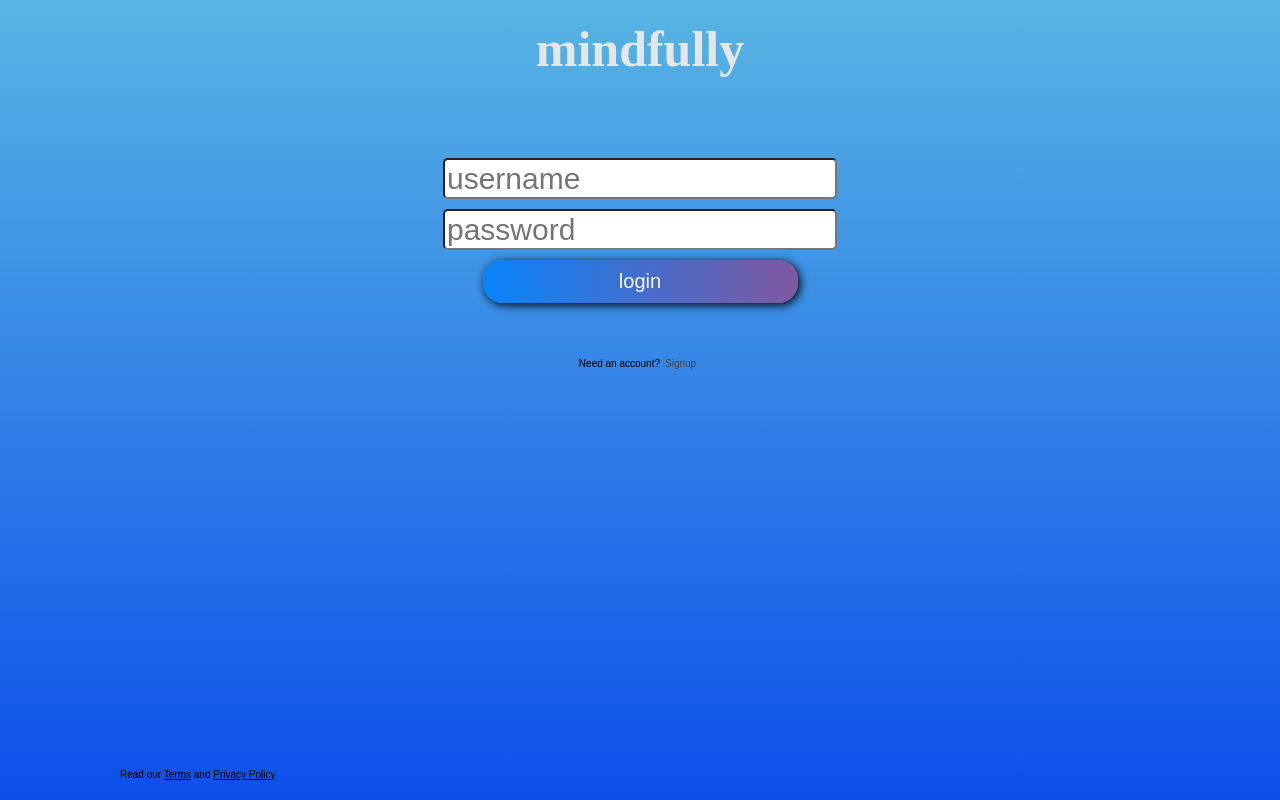
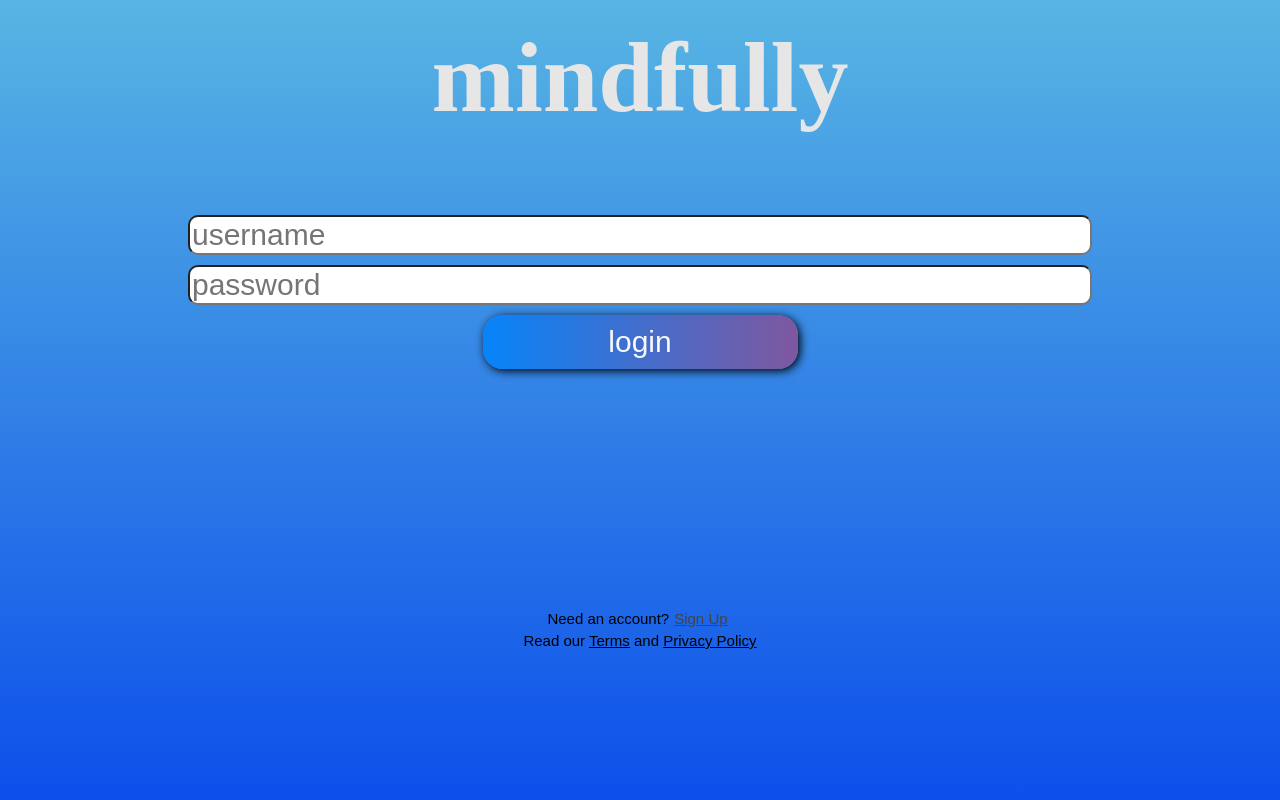
Before and after one commit to hmongdev/solo-project-mindfully, a React (Create React App) app: page /#/user in a window 1280 px wide. Built offline with nearby package versions, Linux system fonts and the light colour scheme; no server answers; a web font is replaced by a local one.

Commit message:
complete styling for login/signup views

```diff
--- a/package.json
+++ b/package.json
@@ -18,6 +18,7 @@
     "prop-types": "^15.7.2",
     "react": "^17.0.2",
     "react-dom": "^17.0.2",
+    "react-fit-to-viewport": "^0.1.1",
     "react-redux": "^7.2.6",
     "react-router-dom": "^5.2.0",
     "react-scripts": "^5.0.1",
--- a/src/components/App/App.css
+++ b/src/components/App/App.css
@@ -10,6 +10,10 @@ body,
     font-size: 62.5%;
 }
 
+h3.alert {
+    font-size: 2rem;
+}
+
 body {
     margin: 0rem;
     background: linear-gradient(#58b5e3, #0c4fea);
@@ -19,7 +23,7 @@ body {
     margin: auto;
     font-family: 'Square Peg', cursive;
     color: #e6e6e6;
-    font-size: 5rem;
+    font-size: 10rem;
     padding: 2rem;
 }
 
@@ -116,28 +120,29 @@ Form Treatment
 
 .formPanel {
     box-sizing: border-box;
-    min-height: 3.5rem;
+    height: 50vh;
     width: 100vw;
     padding: 2.5rem;
     margin: 0 auto 2rem;
     border-radius: 0.3rem;
 }
 
+input,
+button {
+    width: 70vw;
+}
+
+input.btn {
+    font-size: 3rem;
+}
+
 input {
     margin: 0.5rem;
     font-size: 3rem;
-    min-width: 3.24rem;
-    min-height: 3.5rem;
-    border-radius: 0.5rem;
+    min-height: 2vh;
+    border-radius: 1rem;
 }
 
-center,
-Footer {
-    font-size: 1rem;
+center {
+    font-size: 1.5rem;
 }
-
-Footer {
-    position: absolute;
-    bottom: 0;
-    left: 10rem;
-}
--- a/src/components/Footer/Footer.css
+++ /dev/null
@@ -1,5 +0,0 @@
-footer {
-  margin-top: 80px;
-  padding: 20px;
-  text-align: center;
-}
--- a/src/components/Footer/Footer.jsx
+++ b/src/components/Footer/Footer.jsx
@@ -1,5 +1,4 @@
 import React from 'react';
-import './Footer.css';
 
 // This is one of our simplest components
 // It doesn't have local state, so it can be a function component.
@@ -8,9 +7,9 @@ import './Footer.css';
 
 function Footer() {
     return (
-        <footer>
+        <center>
             Read our <u>Terms</u> and <u>Privacy Policy</u>
-        </footer>
+        </center>
     );
 }
 
--- a/src/components/LoginForm/LoginForm.jsx
+++ b/src/components/LoginForm/LoginForm.jsx
@@ -25,7 +25,8 @@ function LoginForm() {
     }; // end login
 
     return (
-        <form className="formPanel" onSubmit={login}>
+        <div className="formPanel">
+            <form onSubmit={login}>
                 {errors.loginMessage && (
                     <h3 className="alert" role="alert">
                         {errors.loginMessage}
@@ -58,6 +59,7 @@ function LoginForm() {
                     />
                 </div>
             </form>
+        </div>
     );
 }
 
--- a/src/components/LoginPage/LoginPage.jsx
+++ b/src/components/LoginPage/LoginPage.jsx
@@ -19,7 +19,7 @@ function LoginPage() {
                         history.push('/registration');
                     }}
                 >
-                    Signup
+                    <u>Sign Up</u>
                 </button>
             </center>
             <Footer />
--- a/src/components/Nav/Nav.css
+++ b/src/components/Nav/Nav.css
@@ -10,14 +10,6 @@
 
 .nav a {
     text-decoration: none;
-}
-
-.nav-title {
-  font-size: 24px;
-  font-weight: 700;
-  color: #f2f2f2;
-  padding-left: 10px;
-  margin: 0;
 }
 
 .navLink {
--- a/src/components/RegisterForm/RegisterForm.jsx
+++ b/src/components/RegisterForm/RegisterForm.jsx
@@ -62,7 +62,7 @@ function RegisterForm() {
                     className="btn"
                     type="submit"
                     name="submit"
-                    value="signup"
+                    value="Sign Up"
                 />
             </div>
         </form>
--- a/src/components/RegisterPage/RegisterPage.jsx
+++ b/src/components/RegisterPage/RegisterPage.jsx
@@ -20,7 +20,7 @@ function RegisterPage() {
                         history.push('/login');
                     }}
                 >
-                    Login
+                    <u>Log In</u>
                 </button>
             </center>
             <Footer />
```
Also changed, not shown: src/components/Nav/Nav.jsx (+0 -14 lines). Lines whose indentation alone changed are shown as unchanged.
